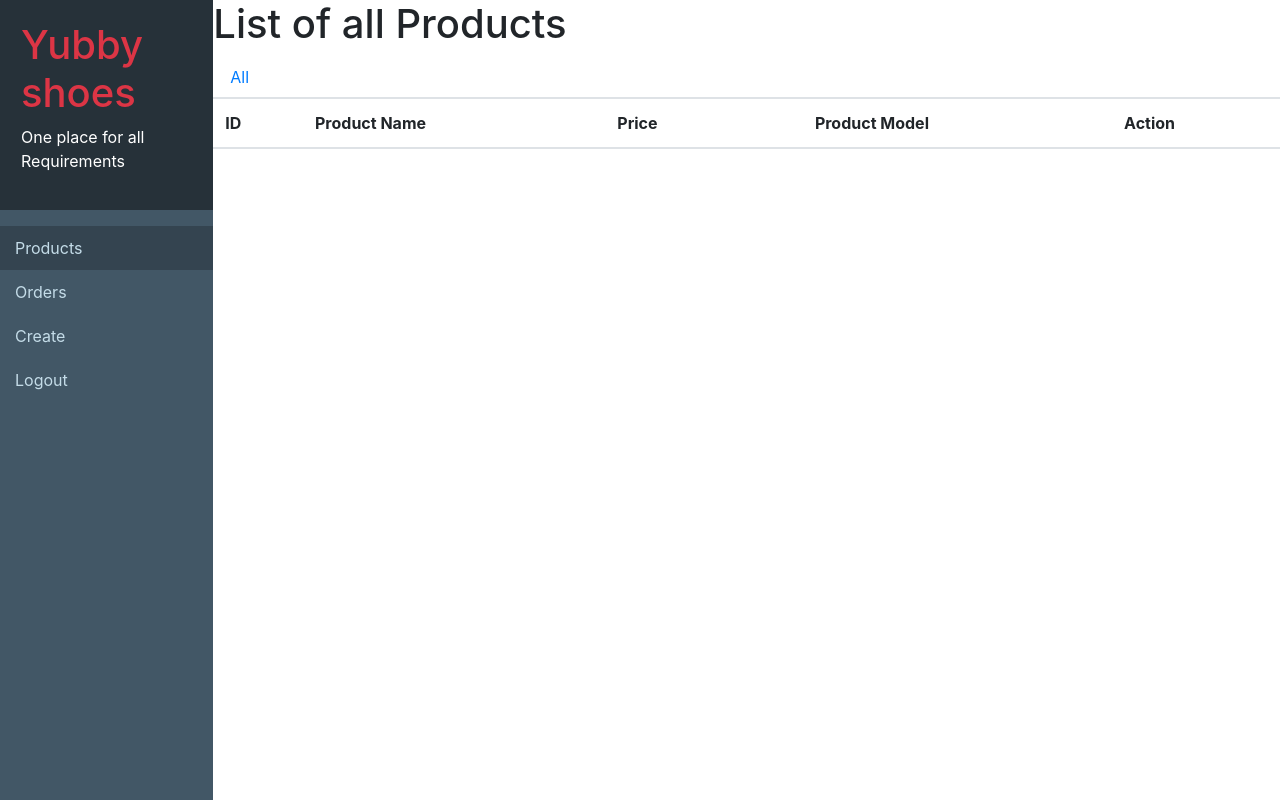
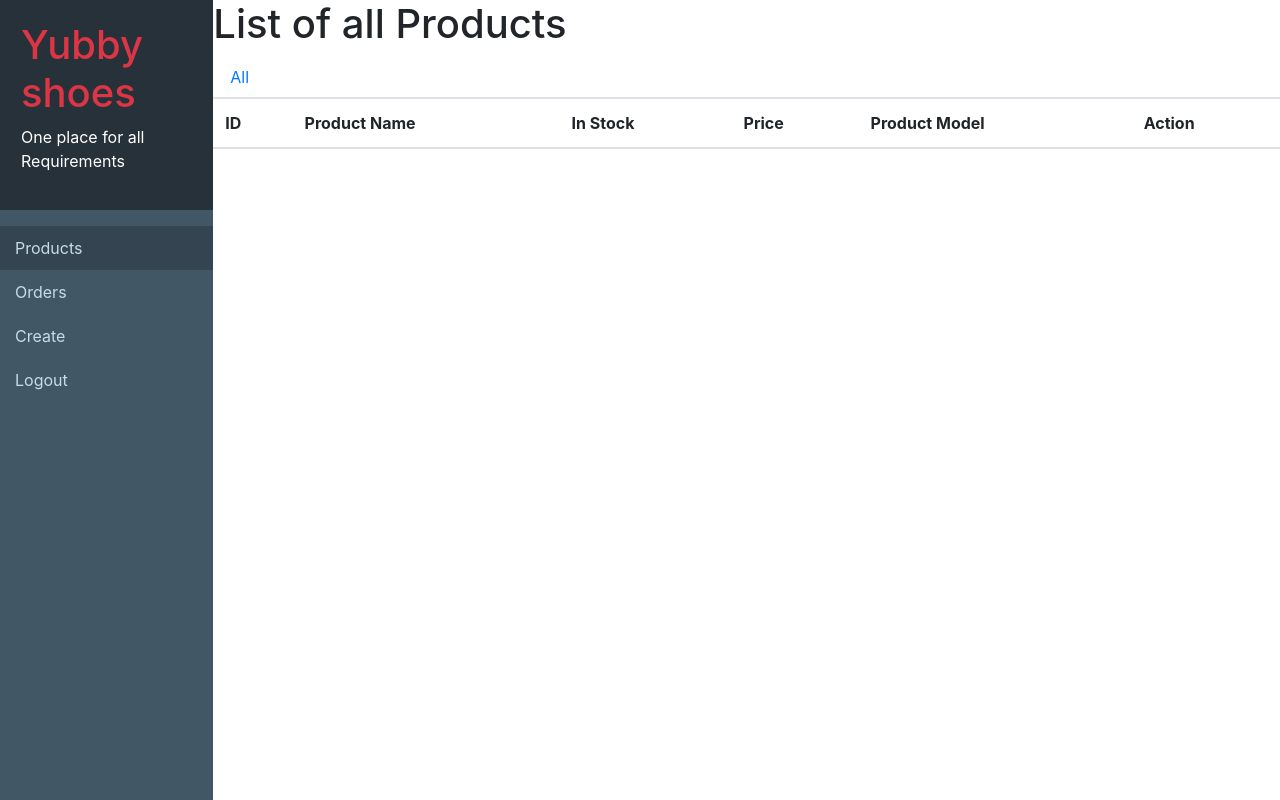
Before and after one commit to Yubby-Shoes/Yubby-shoes, a Django app: page /store/filter/1/ in a window 1280 px wide. Run offline with Django 3.2, Linux system fonts and the light colour scheme; the visitor is signed in with stand-in values (Sample User, id 1); data that the repository does not hold is empty; some libraries are stand-ins or nearby versions.

Commit message:
[bug] stock decrease bug fix

```diff
--- a/pages/templates/pages/buy.html
+++ b/pages/templates/pages/buy.html
@@ -9,7 +9,7 @@
   <!---->
   <ol class="breadcrumb">
     <li class="breadcrumb-item">
-      <a href="index.html">Home</a>
+      <a href="{% url 'pages:index' %}">Home</a>
     </li>
     <li class="breadcrumb-item active">Buy Item</li>
   </ol>
--- a/store/templates/store/list.html
+++ b/store/templates/store/list.html
@@ -8,25 +8,27 @@
     <li class="nav-item">
       <a class="nav-link
 {% if 'All' in request.path or 'all' in request.path %} active{% endif %}"
-       href="{% url 'store:filter' 'All'  %}">All</a>
+         href="{% url 'store:filter' 'All' %}">All</a>
     </li>
     {% for cat in category %}
       <li class="nav-item">
         <a class="nav-link {% if cat.category_name in request.path %} active
     {% endif %}"
            href="{% url 'store:filter' cat %}">
-      {{cat}}</a>
+          {{ cat }}</a>
       </li>
-  {%endfor%}
+    {% endfor %}
 
   </ul>
-<table class="table table-striped table-responsive-md">
+
+  <div class="table-responsive">
+    <table class="table table-striped">
       <thead>
       <tr>
         <th scope="col">ID</th>
         <th scope="col">Product Name</th>
+        <th scope="col">In Stock</th>
         <th scope="col">Price</th>
-      <th scope="col"></th>
         <th scope="col">Product Model</th>
         <th scope="col">Action</th>
       </tr>
@@ -41,6 +43,7 @@
                    height="30"
                    width="30"
           >{{ u.name }}</td>
+          <td>{{ u.in_stock }}</td>
           <td>{{ u.price }}</td>
           <td>{{ u.product_model }}</td>
           <td>
@@ -49,7 +52,8 @@
             <form action="/store/delete/{{ u.id }}/" class="d-inline-block"
                   method="post" id="formdelete{{ u.id }}">
               {% csrf_token %}
-          <a href="#" onclick="document.getElementById('formdelete{{ u.id }}')
+              <a href="#"
+                 onclick="document.getElementById('formdelete{{ u.id }}')
                      .submit()"
               >Delete</a
               >
@@ -60,5 +64,6 @@
       </tbody>
 
     </table>
+  </div>
 
 {% endblock %}
--- a/store/templates/store/update.html
+++ b/store/templates/store/update.html
@@ -5,8 +5,10 @@
       <h1>Update Details</h1>
       <form method="post" enctype="multipart/form-data">
         {% csrf_token %} {{ form|crispy }}
-        <button type="submit" class="btn btn-primary float-right btn-lg
-">Submit</button>
+        <button type="submit"
+                class="btn btn-primary float-right btn-lg">
+          Submit
+        </button>
       </form>
     </div>
   </div>
```
Also changed, not shown: store/forms.py (+9 -0 lines), store/views.py (+25 -1 lines). Lines whose indentation alone changed are shown as unchanged.
